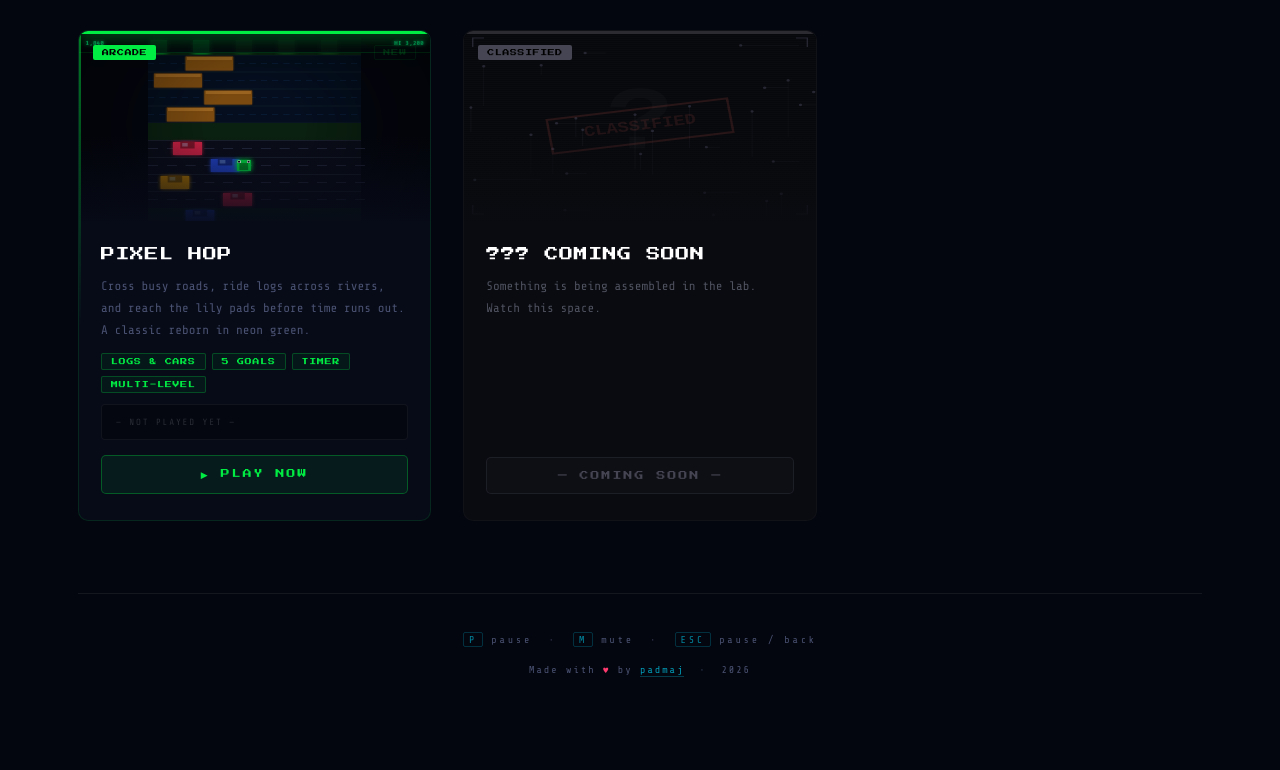
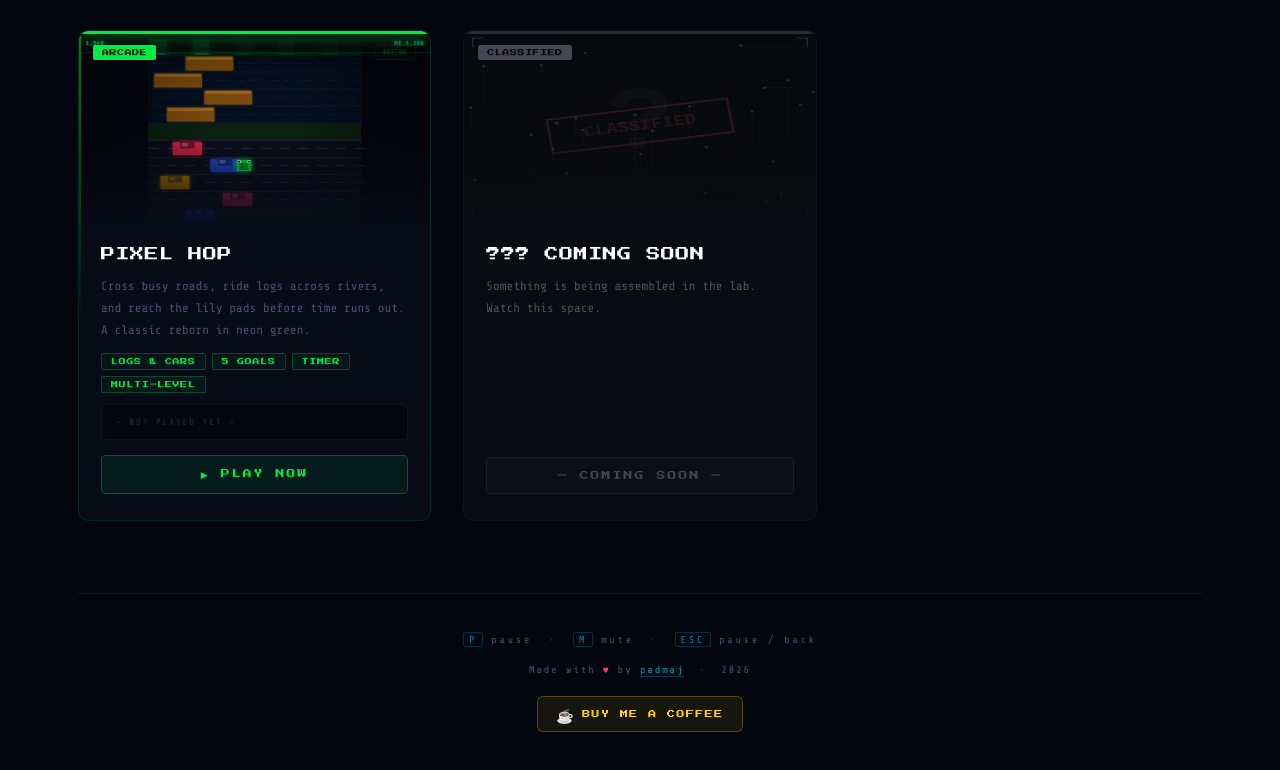
Before and after one commit to padmajp4/Arcade, a plain HTML site: page index.html in a window 1280 px wide. Shown: the part 1889-2659 px from the top of the page. Before the commit the page ends 2613 px from the top, so only its background shows below. Drawn offline with nearby package versions, Linux system fonts and the light colour scheme; animation ran at ten frames a second.

Commit message:
Rename OG image to og-preview.webp
Co-Authored-By: Claude Sonnet 4.6 <noreply@anthropic.com>

```diff
--- a/index.html
+++ b/index.html
@@ -14,12 +14,12 @@
 <meta property="og:url" content="https://arcade.padmajp.com/">
 <meta property="og:title" content="Arcade Vault — Free Retro Browser Games">
 <meta property="og:description" content="10 free retro arcade games in your browser. No download, no login. Play now.">
-<meta property="og:image" content="https://arcade.padmajp.com/Gemini_Generated_Image_l48d4ql48d4ql48d.webp">
+<meta property="og:image" content="https://arcade.padmajp.com/og-preview.webp">
 <meta property="og:image:width" content="1200">
 <meta property="og:image:height" content="630">
 <meta property="og:site_name" content="Arcade Vault">
 <meta name="twitter:card" content="summary_large_image">
-<meta name="twitter:image" content="https://arcade.padmajp.com/Gemini_Generated_Image_l48d4ql48d4ql48d.webp">
+<meta name="twitter:image" content="https://arcade.padmajp.com/og-preview.webp">
 <meta name="twitter:title" content="Arcade Vault — Free Retro Browser Games">
 <meta name="twitter:description" content="10 free retro arcade games in your browser. No download, no login. Play now.">
 <meta name="twitter:creator" content="@padmajp">
@@ -385,6 +385,29 @@ footer {
 footer .heart { color: #ff3a6e; }
 footer .key   { color: rgba(0,220,255,0.6); border: 1px solid rgba(0,220,255,0.2); padding: 1px 5px; border-radius: 2px; font-size: 10px; }
 
+.bmc {
+  display: inline-flex;
+  align-items: center;
+  gap: 7px;
+  margin-top: 16px;
+  padding: 9px 18px;
+  background: rgba(255,213,0,0.08);
+  border: 1px solid rgba(255,213,0,0.28);
+  border-radius: 6px;
+  color: #ffd500;
+  font-family: var(--pixel);
+  font-size: 8px;
+  letter-spacing: 0.18em;
+  text-decoration: none;
+  transition: background 0.25s, box-shadow 0.25s, letter-spacing 0.25s;
+}
+.bmc:hover {
+  background: rgba(255,213,0,0.16);
+  box-shadow: 0 0 18px rgba(255,213,0,0.2);
+  letter-spacing: 0.26em;
+}
+.bmc-icon { font-size: 14px; line-height: 1; }
+
 /* ── LAUNCH OVERLAY ──────────────────────────────────────────────────────── */
 #launch {
   position: fixed;
@@ -517,6 +540,11 @@ footer .key   { color: rgba(0,220,255,0.6); border: 1px solid rgba(0,220,255,0.2
          style="color:rgba(0,220,255,0.7);text-decoration:none;border-bottom:1px solid rgba(0,220,255,0.25);padding-bottom:1px;transition:color 0.2s;"
          onmouseover="this.style.color='#0df'" onmouseout="this.style.color='rgba(0,220,255,0.7)'">padmaj</a>
       &nbsp;·&nbsp; 2026
+    </div>
+    <div>
+      <a href="https://buymeacoffee.com/padmaj" target="_blank" rel="noopener" class="bmc">
+        <span class="bmc-icon">☕</span> BUY ME A COFFEE
+      </a>
     </div>
   </footer>
 </div>
```
Also changed, not shown: dino-dash.html (+2 -2 lines), mine-sweep.html (+2 -2 lines), neon-breaker.html (+2 -2 lines), pixel-chomp.html (+2 -2 lines), pixel-hop.html (+2 -2 lines), pixel-keep.html (+2 -2 lines), pixel-snake.html (+2 -2 lines), void-blocks.html (+2 -2 lines), void-breach.html (+2 -2 lines), void-drift.html (+2 -2 lines), og-preview.webp (renamed from Gemini_Generated_Image_l48d4ql48d4ql48d.webp).
